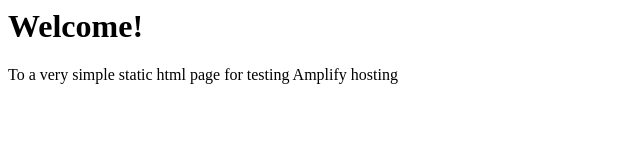
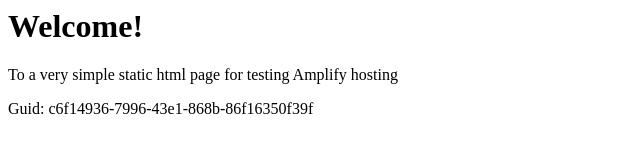
Before and after one commit to aws-aemilia-pdx/Github-PR-Commit-Integration-Test-DoNotTouch-Gith-P5X5MO5I-v1-prod-us-west-2, a website: page src/index.html in a window 1280 px wide. Shown: the whole page, without its empty margins (0-640 px from the left). Drawn offline with Linux system fonts and the light colour scheme.

Commit message:
commit from integ tests

```diff
--- a/src/index.html
+++ b/src/index.html
@@ -1,3 +1,5 @@
+
+
 <html lang="en">
 
 <head>
@@ -10,6 +12,6 @@
 <body>
     <h1>Welcome!</h1>
     <p>To a very simple static html page for testing Amplify hosting</p>
-</body>
+    <p>Guid: c6f14936-7996-43e1-868b-86f16350f39f</p></body>
 
 </html>
```
